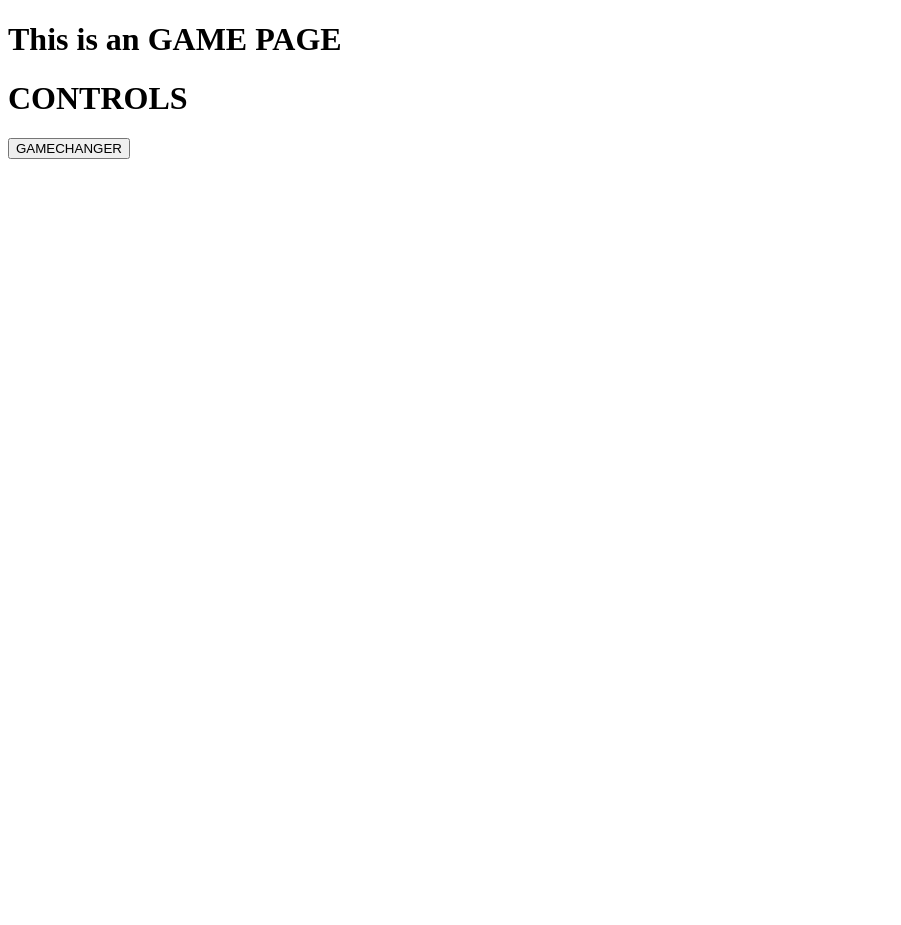
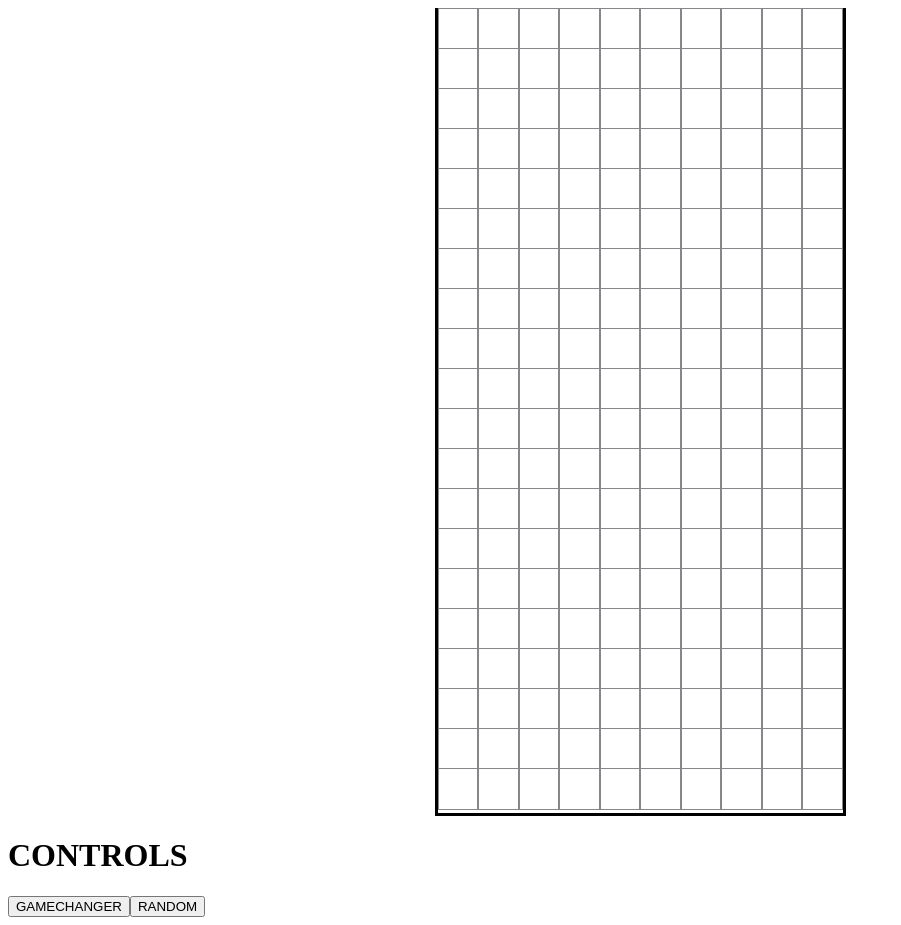
Before and after one commit to kay4yk13/tetris-vue, a Vue app: page / in a window 1280 px wide. Both pictures are taken after a click on the button "GAMECHANGER". Shown: the whole page, without its empty margins (0-901 px from the left). Before the commit the page ends 800 px from the top, so only its background shows below. Built offline with nearby package versions, Linux system fonts and the light colour scheme.

Commit message:
glass and random lines

```diff
--- a/src/components/Controls.vue
+++ b/src/components/Controls.vue
@@ -2,15 +2,18 @@
 	<div class="controls">
 		<h1>CONTROLS</h1>
 		<button @click="btnpress">GAMECHANGER</button>
+		<button @click="random">RANDOM</button>
 	</div>
 </template>
 <script>
-import { mapActions } from "vuex";
 export default {
 	methods: {
 		btnpress() {
 			this.$store.dispatch("Togle", "game");
 		},
+		random() {
+			this.$store.dispatch("Filler");
+		},
 	},
 };
 </script>
--- a/src/components/Game.vue
+++ b/src/components/Game.vue
@@ -1,5 +1,47 @@
 <template>
 	<div class="game">
-		<h1>This is an GAME PAGE</h1>
+		<div class="glass">
+			<div class="line" v-for="line in glass">
+				<span class="block" v-for="block in line" :style="{ 'background-color': activeColor(block) }"> </span>
+			</div>
+		</div>
 	</div>
 </template>
+
+<script>
+export default {
+	computed: {
+		glass() {
+			return this.$store.getters["GetGlass"];
+		},
+	},
+	methods: {
+		activeColor(block) {
+			if (block) {
+				return "black";
+			} else {
+				return "white";
+			}
+		},
+	},
+};
+</script>
+<style>
+.glass {
+	margin: auto;
+	width: 405px;
+	height: 805px;
+	border-style: hidden solid solid solid;
+}
+.line {
+	height: 40px;
+	display: flex;
+}
+.block {
+	height: 100%;
+	width: 10%;
+	border-style: groove;
+	border-width: 1px;
+	border-color: rgb(134, 135, 139);
+}
+</style>
--- a/src/store/index.js
+++ b/src/store/index.js
@@ -28,21 +28,39 @@ export default new Vuex.Store({
 			[0, 0, 0, 0, 0, 0, 0, 0, 0, 0],
 		],
 		game_state: "welcome",
+		fullLine: [1, 1, 1, 1, 1, 1, 1, 1, 1, 1],
+		emptyLine: [0, 0, 0, 0, 0, 0, 0, 0, 0, 0],
 	},
 	getters: {
 		State_of_game(state) {
 			return state.game_state;
+		},
+		GetGlass(state) {
+			return state.glass;
 		},
 	},
 	actions: {
 		Togle({ commit }, value) {
 			commit("toggleGameState", value);
 		},
+		Filler({ commit }) {
+			commit("searchFullLineANdErase");
+			commit("lineGenerator");
+		},
 	},
 	mutations: {
 		toggleGameState(state, value) {
 			state.game_state = value;
 		},
+		lineGenerator(state) {
+			let i = Math.floor(Math.random() * 19);
+
+			state.glass.splice(i, 1, this.state.fullLine);
+		},
+		searchFullLineANdErase() {
+			let i = this.state.glass.indexOf(this.state.glass.find((n) => n == this.state.fullLine));
+			this.state.glass.splice(i, 1, this.state.emptyLine);
+		},
 	},
 	modules: {},
 });
```
